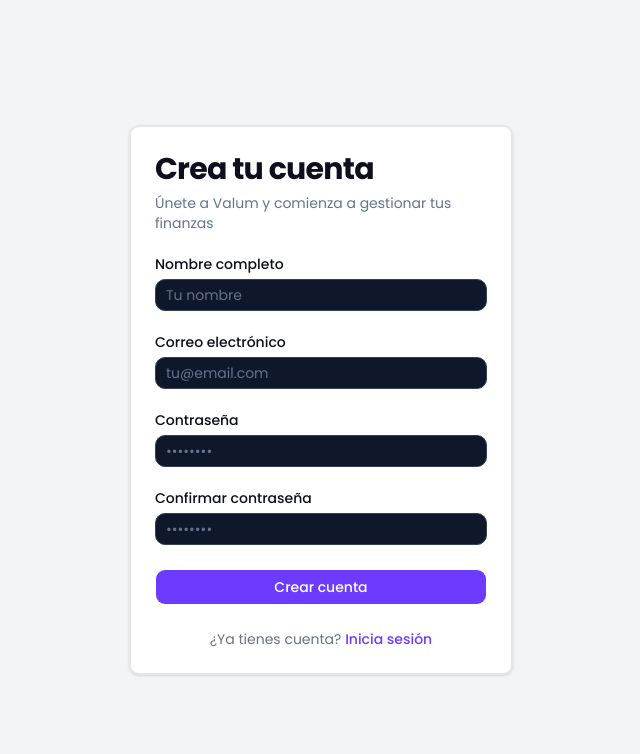
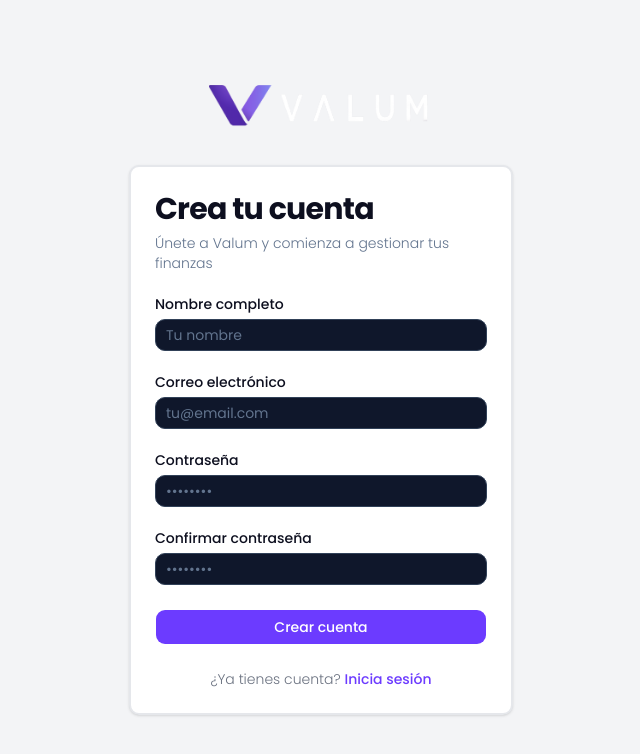
Before and after one commit to SantiSchamberger/Valum, a Next.js app: page /auth/sign-up in a window 1280 px wide. Shown: the top 754 px of the page, without its empty margins (319-959 px from the left). Built offline with nearby package versions, Linux system fonts and the light colour scheme.

Commit message:
Agregue logo a login y registro

```diff
--- a/app/auth/login/page.tsx
+++ b/app/auth/login/page.tsx
@@ -61,10 +61,22 @@ export default function LoginPage() {
     <div className="flex min-h-screen w-full items-center justify-center p-6 md:p-10 bg-background">
       <div className="w-full max-w-sm">
         <div className="flex flex-col gap-6">
+
+          {/* Contenedor del Logo Corporativo */}
+          <div className="flex justify-center mb-2">
+            <Link href="/" className="transition-transform duration-200 hover:scale-[1.02]">
+              <img
+                src="/logo.png"
+                alt="Logo de Valum"
+                className="h-12 w-auto object-contain"
+              />
+            </Link>
+          </div>
+
           <Card className="border-2">
             <CardHeader>
-              <CardTitle className="text-3xl font-bold">Inicia sesión</CardTitle>
-              <CardDescription>
+              <CardTitle className="text-3xl font-bold tracking-tight">Inicia sesión</CardTitle>
+              <CardDescription className="font-light">
                 Accede a tu plataforma de gestión financiera
               </CardDescription>
             </CardHeader>
@@ -72,7 +84,7 @@ export default function LoginPage() {
               <form onSubmit={handleLogin}>
                 <div className="flex flex-col gap-6">
                   <div className="grid gap-2">
-                    <Label htmlFor="email">Correo electrónico</Label>
+                    <Label htmlFor="email" className="font-medium">Correo electrónico</Label>
                     <Input
                       id="email"
                       type="email"
@@ -84,7 +96,7 @@ export default function LoginPage() {
                     />
                   </div>
                   <div className="grid gap-2">
-                    <Label htmlFor="password">Contraseña</Label>
+                    <Label htmlFor="password" className="font-medium">Contraseña</Label>
                     <Input
                       id="password"
                       type="password"
@@ -96,18 +108,18 @@ export default function LoginPage() {
                     />
                   </div>
                   {error && (
-                    <p className="text-sm text-red-600 font-medium">{error}</p>
+                    <p className="text-sm text-destructive font-medium">{error}</p>
                   )}
                   <Button
                     type="submit"
-                    className="w-full"
+                    className="w-full font-medium"
                     disabled={isLoading}
                     size="lg"
                   >
                     {isLoading ? 'Iniciando sesión...' : 'Inicia sesión'}
                   </Button>
                 </div>
-                <div className="mt-6 text-center text-sm text-muted-foreground">
+                <div className="mt-6 text-center text-sm text-muted-foreground font-light">
                   ¿No tienes cuenta?{' '}
                   <Link
                     href="/auth/sign-up"
--- a/app/auth/sign-up/page.tsx
+++ b/app/auth/sign-up/page.tsx
@@ -37,13 +37,11 @@ export default function SignUpPage() {
     e.preventDefault()
     setError(null)
 
-    // Validate passwords match
     if (password !== confirmPassword) {
       setError('Las contraseñas no coinciden')
       return
     }
 
-    // Validate password length
     if (password.length < 6) {
       setError('La contraseña debe tener al menos 6 caracteres')
       return
@@ -53,7 +51,6 @@ export default function SignUpPage() {
     setIsLoading(true)
 
     try {
-      // Sign up user
       const { data: authData, error: authError } = await supabase.auth.signUp({
         email,
         password,
@@ -76,10 +73,8 @@ export default function SignUpPage() {
 
       console.log('[SignUp] User created:', authData.user.id)
 
-      // Wait for session to be established
       await new Promise(resolve => setTimeout(resolve, 1000))
 
-      // Create profile via server endpoint
       try {
         const profileResponse = await fetch('/api/auth/create-profile', {
           method: 'POST',
@@ -92,16 +87,13 @@ export default function SignUpPage() {
 
         if (!profileResponse.ok) {
           console.log('[SignUp] Profile creation failed:', profileResponse.status)
-          // Don't fail signup if profile creation fails - it might be created by trigger
         } else {
           console.log('[SignUp] Profile created successfully')
         }
       } catch (profileError) {
         console.log('[SignUp] Profile creation error:', profileError)
-        // Continue anyway
       }
 
-      // Wait before redirect
       await new Promise(resolve => setTimeout(resolve, 500))
 
       console.log('[SignUp] Redirecting to dashboard')
@@ -119,10 +111,22 @@ export default function SignUpPage() {
     <div className="flex min-h-screen w-full items-center justify-center p-6 md:p-10 bg-background">
       <div className="w-full max-w-sm">
         <div className="flex flex-col gap-6">
+
+          {/* Contenedor del Logo Corporativo */}
+          <div className="flex justify-center mb-2">
+            <Link href="/" className="transition-transform duration-200 hover:scale-[1.02]">
+              <img
+                src="/logo.png"
+                alt="Logo de Valum"
+                className="h-12 w-auto object-contain"
+              />
+            </Link>
+          </div>
+
           <Card className="border-2">
             <CardHeader>
-              <CardTitle className="text-3xl font-bold">Crea tu cuenta</CardTitle>
-              <CardDescription>
+              <CardTitle className="text-3xl font-bold tracking-tight">Crea tu cuenta</CardTitle>
+              <CardDescription className="font-light">
                 Únete a Valum y comienza a gestionar tus finanzas
               </CardDescription>
             </CardHeader>
@@ -130,7 +134,7 @@ export default function SignUpPage() {
               <form onSubmit={handleSignUp}>
                 <div className="flex flex-col gap-6">
                   <div className="grid gap-2">
-                    <Label htmlFor="fullName">Nombre completo</Label>
+                    <Label htmlFor="fullName" className="font-medium">Nombre completo</Label>
                     <Input
                       id="fullName"
                       type="text"
@@ -142,7 +146,7 @@ export default function SignUpPage() {
                     />
                   </div>
                   <div className="grid gap-2">
-                    <Label htmlFor="email">Correo electrónico</Label>
+                    <Label htmlFor="email" className="font-medium">Correo electrónico</Label>
                     <Input
                       id="email"
                       type="email"
@@ -154,7 +158,7 @@ export default function SignUpPage() {
                     />
                   </div>
                   <div className="grid gap-2">
-                    <Label htmlFor="password">Contraseña</Label>
+                    <Label htmlFor="password" className="font-medium">Contraseña</Label>
                     <Input
                       id="password"
                       type="password"
@@ -166,7 +170,7 @@ export default function SignUpPage() {
                     />
                   </div>
                   <div className="grid gap-2">
-                    <Label htmlFor="confirmPassword">Confirmar contraseña</Label>
+                    <Label htmlFor="confirmPassword" className="font-medium">Confirmar contraseña</Label>
                     <Input
                       id="confirmPassword"
                       type="password"
@@ -178,18 +182,18 @@ export default function SignUpPage() {
                     />
                   </div>
                   {error && (
-                    <p className="text-sm text-red-600 font-medium">{error}</p>
+                    <p className="text-sm text-destructive font-medium">{error}</p>
                   )}
                   <Button
                     type="submit"
-                    className="w-full"
+                    className="w-full font-medium"
                     disabled={isLoading}
                     size="lg"
                   >
                     {isLoading ? 'Creando cuenta...' : 'Crear cuenta'}
                   </Button>
                 </div>
-                <div className="mt-6 text-center text-sm text-muted-foreground">
+                <div className="mt-6 text-center text-sm text-muted-foreground font-light">
                   ¿Ya tienes cuenta?{' '}
                   <Link
                     href="/auth/login"
```
